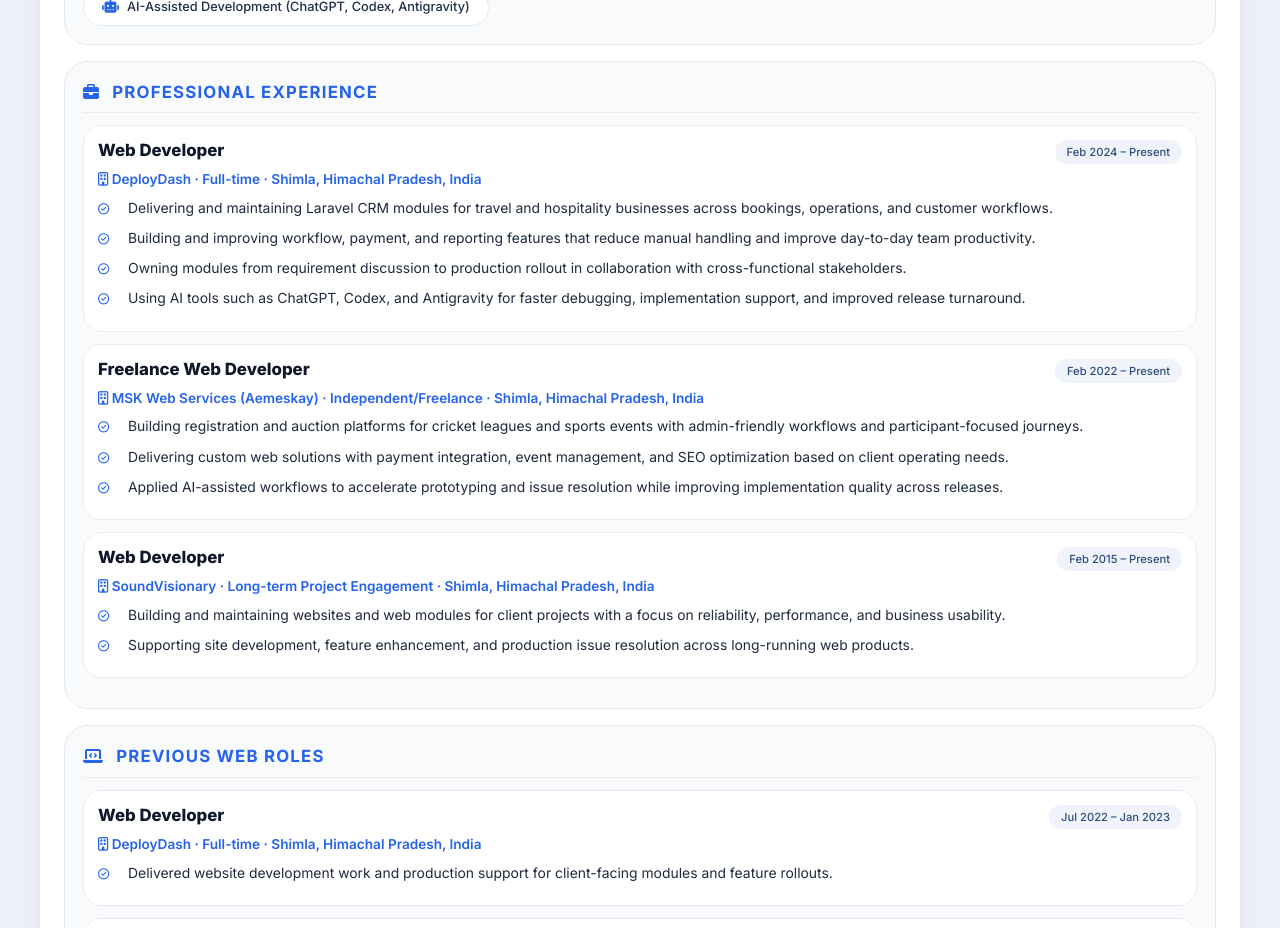
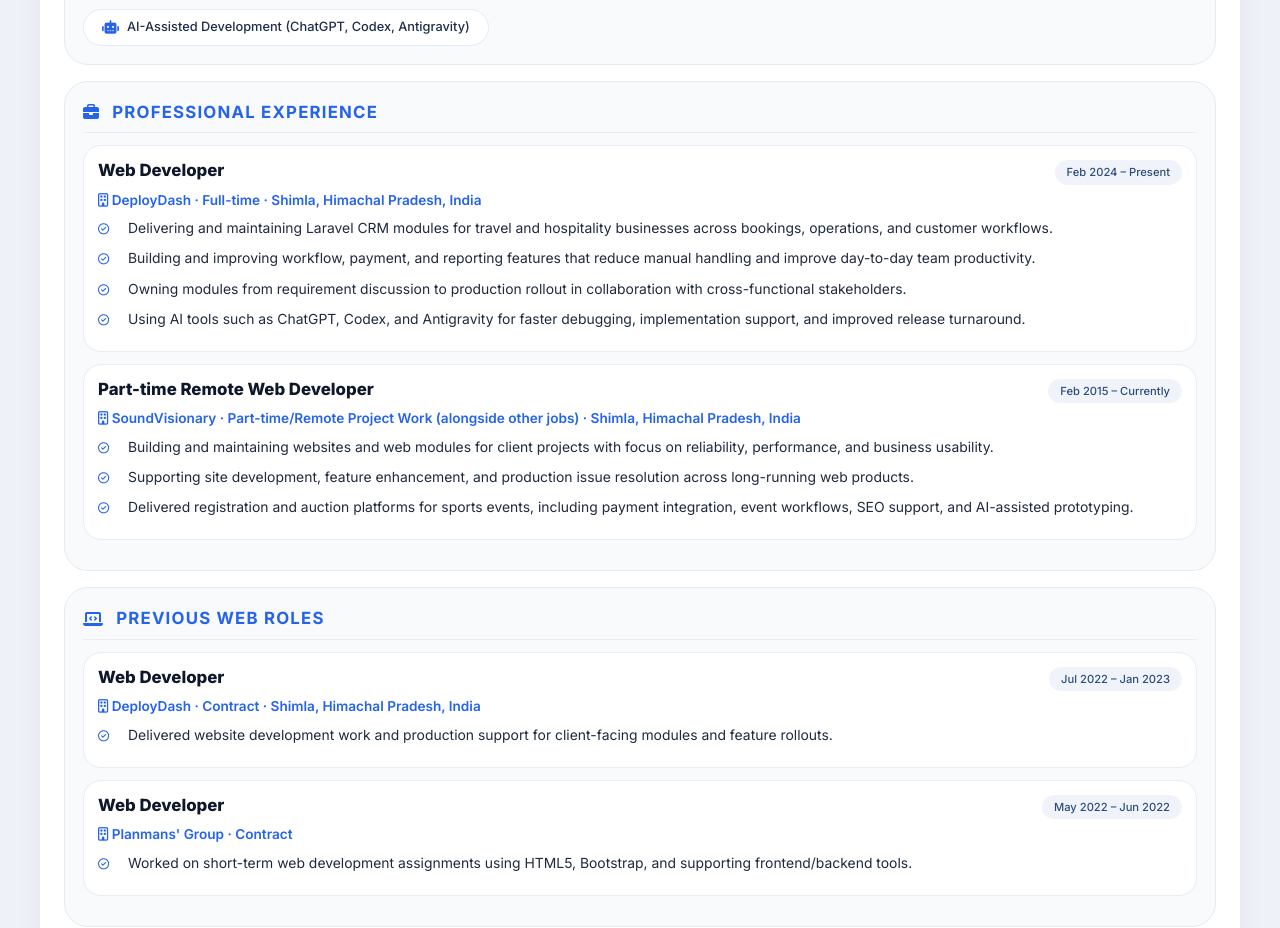
Before and after one commit to mskwebservices/manjeet, a plain HTML site: page index.html in a window 1280 px wide. Shown: the part 509-1437 px from the top of the page. Drawn offline with Linux system fonts and the light colour scheme.

Commit message:
Update CV content to reflect accurate work experience and enhance project descriptions with a focus on AI-assisted development

```diff
--- a/index.html
+++ b/index.html
@@ -723,9 +723,10 @@
           ></i>
           Web Developer with hands-on experience delivering CRM and operations
           platforms for travel, hospitality, and sports domains using PHP and
-          Laravel. Bringing 11+ years of practical web development experience,
-          with current focus on scalable business workflows, reporting,
-          SEO-driven growth, and AI-assisted delivery.
+          Laravel. Bringing 10+ years of practical web development exposure
+          through part-time project work before 2024, and full-time delivery
+          since 2024 with a focus on scalable workflows, reporting, SEO-driven
+          growth, and AI-assisted development.
         </div>
 
         <!-- ========== SKILLS SECTION ========== -->
@@ -815,52 +816,30 @@
 
           <div class="exp-entry">
             <div class="exp-header">
-              <div class="exp-title">Freelance Web Developer</div>
-              <div class="exp-date">Feb 2022 – Present</div>
+              <div class="exp-title">Part-time Remote Web Developer</div>
+              <div class="exp-date">Feb 2015 – Currently</div>
             </div>
             <div class="exp-company">
-              <i class="fa-regular fa-building"></i> MSK Web Services
-              (Aemeskay) · Independent/Freelance · Shimla, Himachal Pradesh,
-              India
-            </div>
-            <ul class="exp-list">
-              <li>
-                <i class="fa-regular fa-circle-check"></i> Building registration
-                and auction platforms for cricket leagues and sports events with
-                admin-friendly workflows and participant-focused journeys.
-              </li>
-              <li>
-                <i class="fa-regular fa-circle-check"></i> Delivering custom web
-                solutions with payment integration, event management, and SEO
-                optimization based on client operating needs.
-              </li>
-              <li>
-                <i class="fa-regular fa-circle-check"></i> Applied AI-assisted
-                workflows to accelerate prototyping and issue resolution while
-                improving implementation quality across releases.
-              </li>
-            </ul>
-          </div>
-
-          <div class="exp-entry">
-            <div class="exp-header">
-              <div class="exp-title">Web Developer</div>
-              <div class="exp-date">Feb 2015 – Present</div>
-            </div>
-            <div class="exp-company">
-              <i class="fa-regular fa-building"></i> SoundVisionary · Long-term
-              Project Engagement · Shimla, Himachal Pradesh, India
+              <i class="fa-regular fa-building"></i> SoundVisionary ·
+              Part-time/Remote Project Work (alongside other jobs) · Shimla,
+              Himachal Pradesh, India
             </div>
             <ul class="exp-list">
               <li>
                 <i class="fa-regular fa-circle-check"></i> Building and
-                maintaining websites and web modules for client projects with a
+                maintaining websites and web modules for client projects with
                 focus on reliability, performance, and business usability.
               </li>
               <li>
                 <i class="fa-regular fa-circle-check"></i> Supporting site
                 development, feature enhancement, and production issue
                 resolution across long-running web products.
+              </li>
+              <li>
+                <i class="fa-regular fa-circle-check"></i> Delivered
+                registration and auction platforms for sports events, including
+                payment integration, event workflows, SEO support, and
+                AI-assisted prototyping.
               </li>
             </ul>
           </div>
@@ -876,7 +855,7 @@
               <div class="exp-date">Jul 2022 – Jan 2023</div>
             </div>
             <div class="exp-company">
-              <i class="fa-regular fa-building"></i> DeployDash · Full-time ·
+              <i class="fa-regular fa-building"></i> DeployDash · Contract ·
               Shimla, Himachal Pradesh, India
             </div>
             <ul class="exp-list">
@@ -894,7 +873,7 @@
               <div class="exp-date">May 2022 – Jun 2022</div>
             </div>
             <div class="exp-company">
-              <i class="fa-regular fa-building"></i> Planmans' Group · Full-time
+              <i class="fa-regular fa-building"></i> Planmans' Group · Contract
             </div>
             <ul class="exp-list">
               <li>
```
